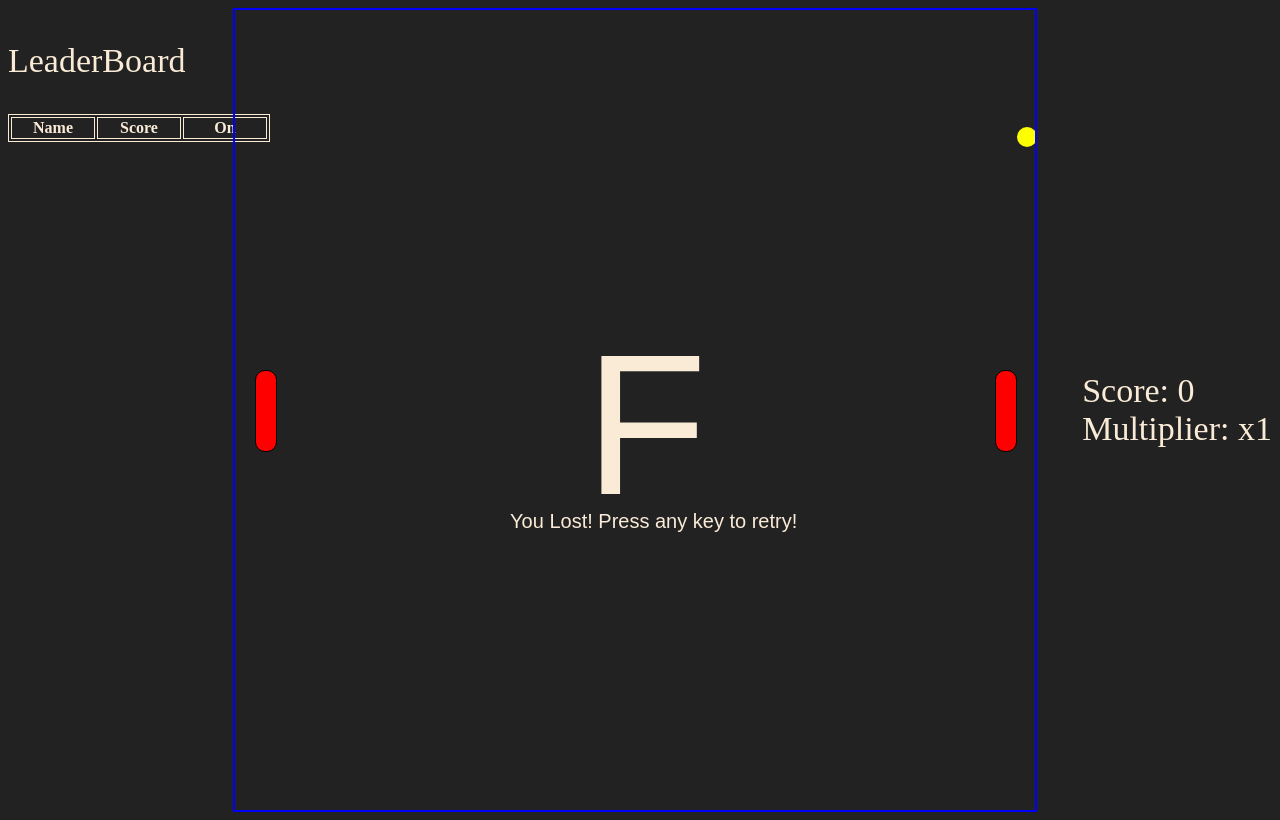
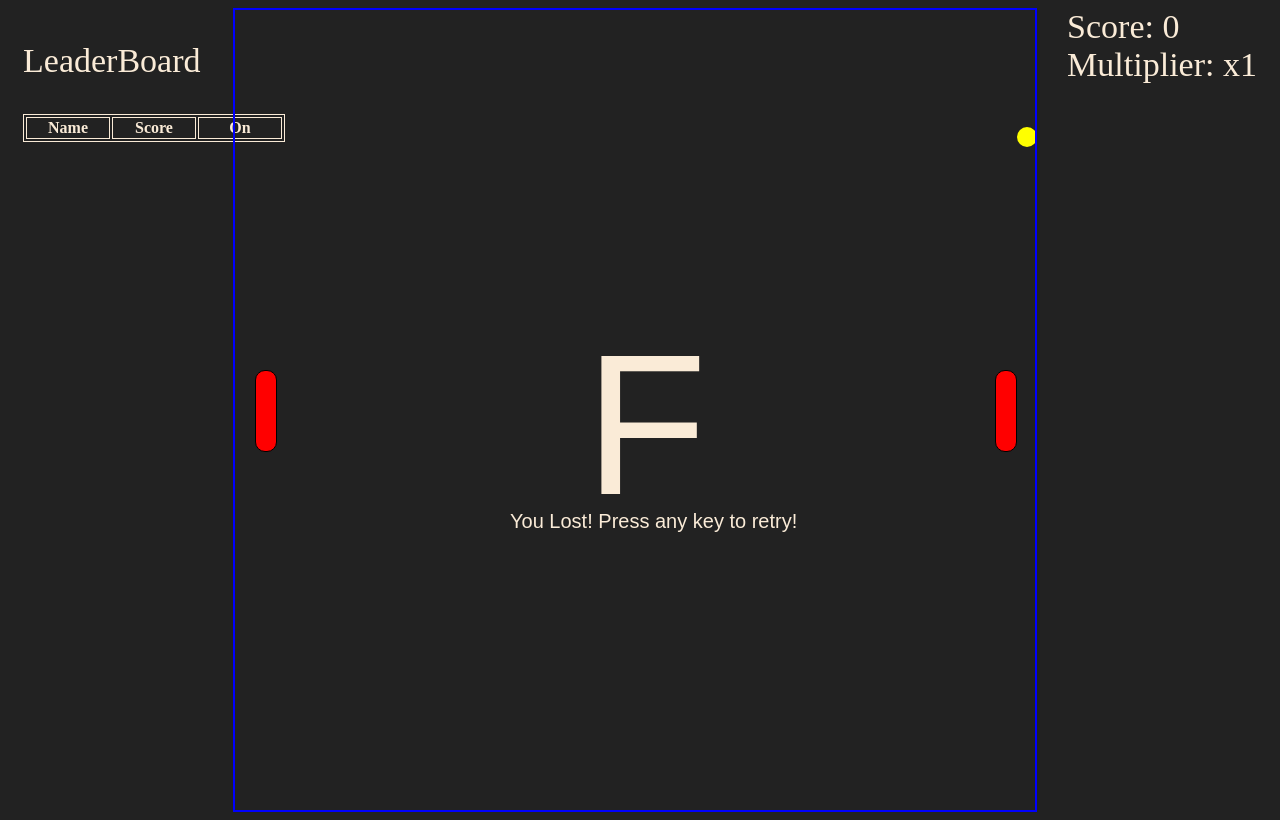
Before and after one commit to HumanChwan/ForgotTheName, a plain HTML site: page index.html in a window 1280 px wide. Drawn offline with Linux system fonts and the light colour scheme.

Commit message:
base css

```diff
--- a/style.css
+++ b/style.css
@@ -4,7 +4,7 @@ html {
 
 .container {
     display: flex;
-    justify-content: space-between;
+    justify-content: space-around;
     align-items: center;
 }
 
@@ -97,7 +97,9 @@ html {
     border-radius: 50%;
     transform: translate(390px, 390px);
 }
-
+.board {
+    align-self: flex-start;
+}
 .display {
     color: antiquewhite;
     font-size: 34px;
```
